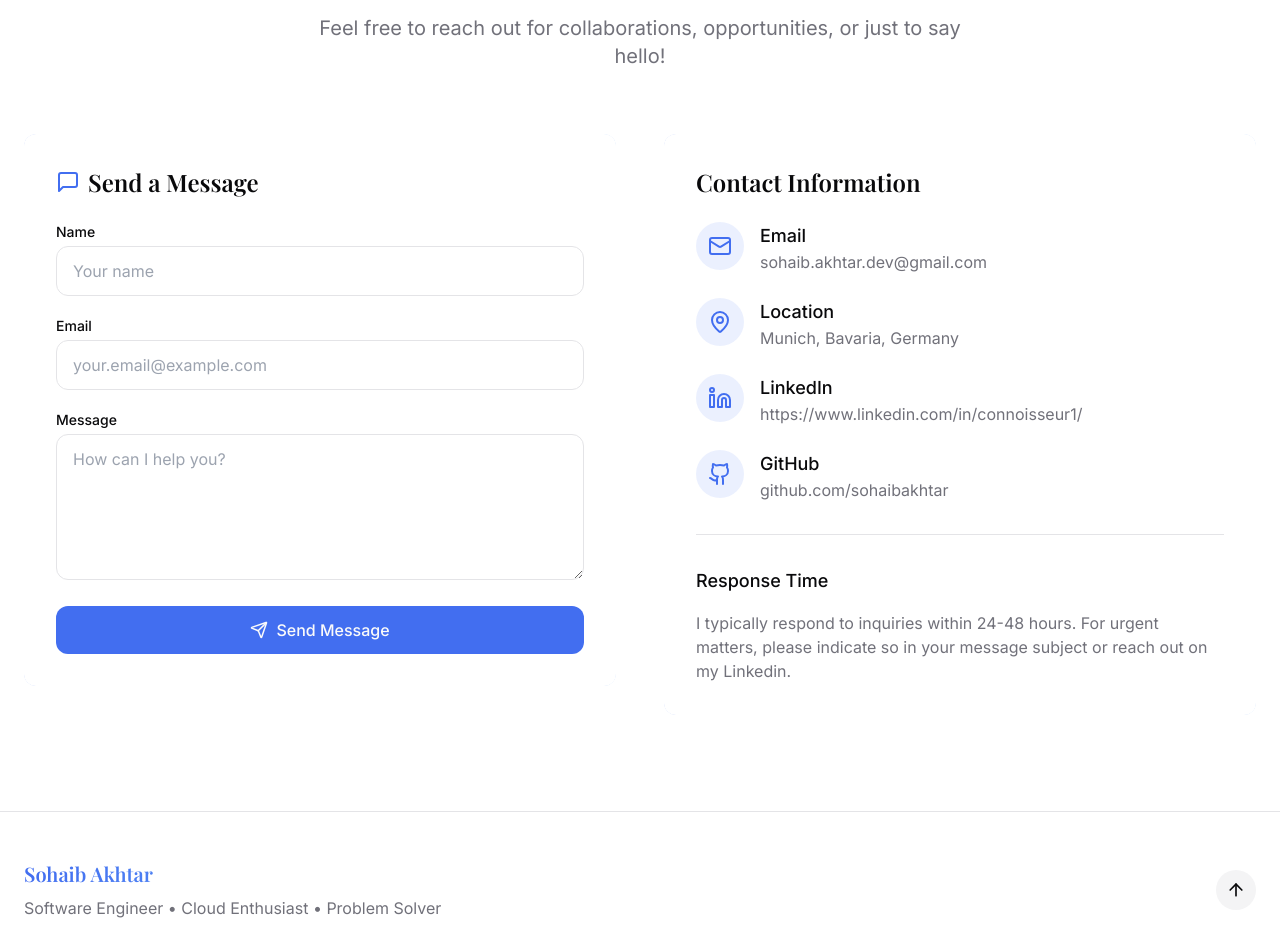
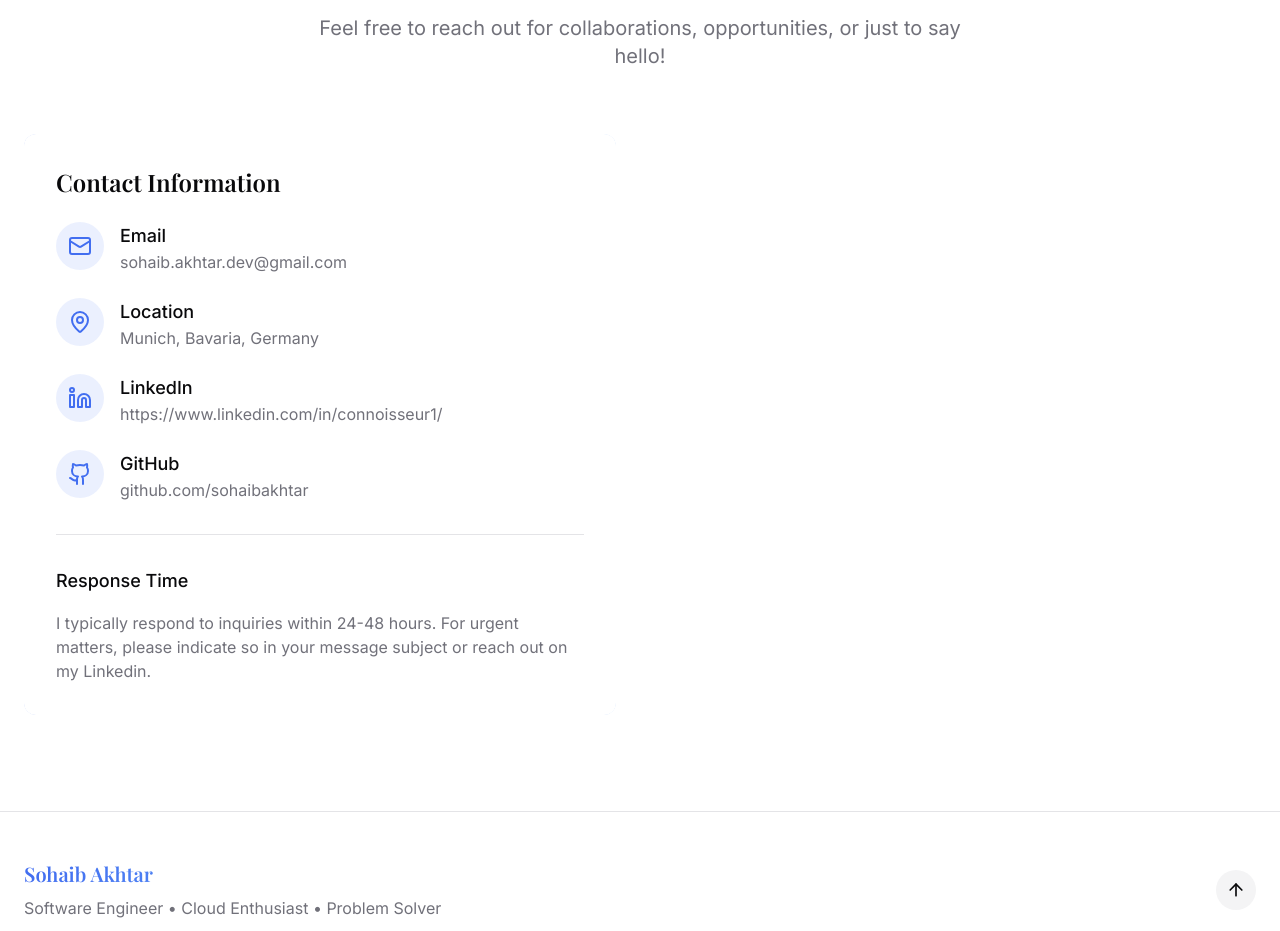
Before and after one commit to Sohaib-Akhtar/sohaib-13, a React (Vite) app: page / in a window 1280 px wide. Shown: the part 6380-7311 px from the top of the page. Built offline with nearby package versions, Linux system fonts and the light colour scheme.

Commit message:
Reverted to edit 4f071734-e4fd-4d9b-b1b0-7429fedcfaeb: "fix: comment form code"

```diff
--- a/src/components/Contact.tsx
+++ b/src/components/Contact.tsx
@@ -45,7 +45,7 @@ const Contact = () => {
         </div>
 
         <div className="grid grid-cols-1 lg:grid-cols-2 gap-12 items-start">
-          <div className="opacity-0 animate-fade-in-left animate-delay-200">
+          {/* <div className="opacity-0 animate-fade-in-left animate-delay-200">
             <div className="animated-border bg-card p-6 md:p-8 rounded-xl">
               <h3 className="text-2xl font-display font-semibold mb-6 flex items-center">
                 <MessageSquare size={24} className="text-primary mr-2" />
@@ -117,7 +117,7 @@ const Contact = () => {
                 </button>
               </form>
             </div>
-          </div>
+          </div> */}
 
           <div className="opacity-0 animate-fade-in-right animate-delay-300">
             <div className="animated-border bg-card p-6 md:p-8 rounded-xl">
```
